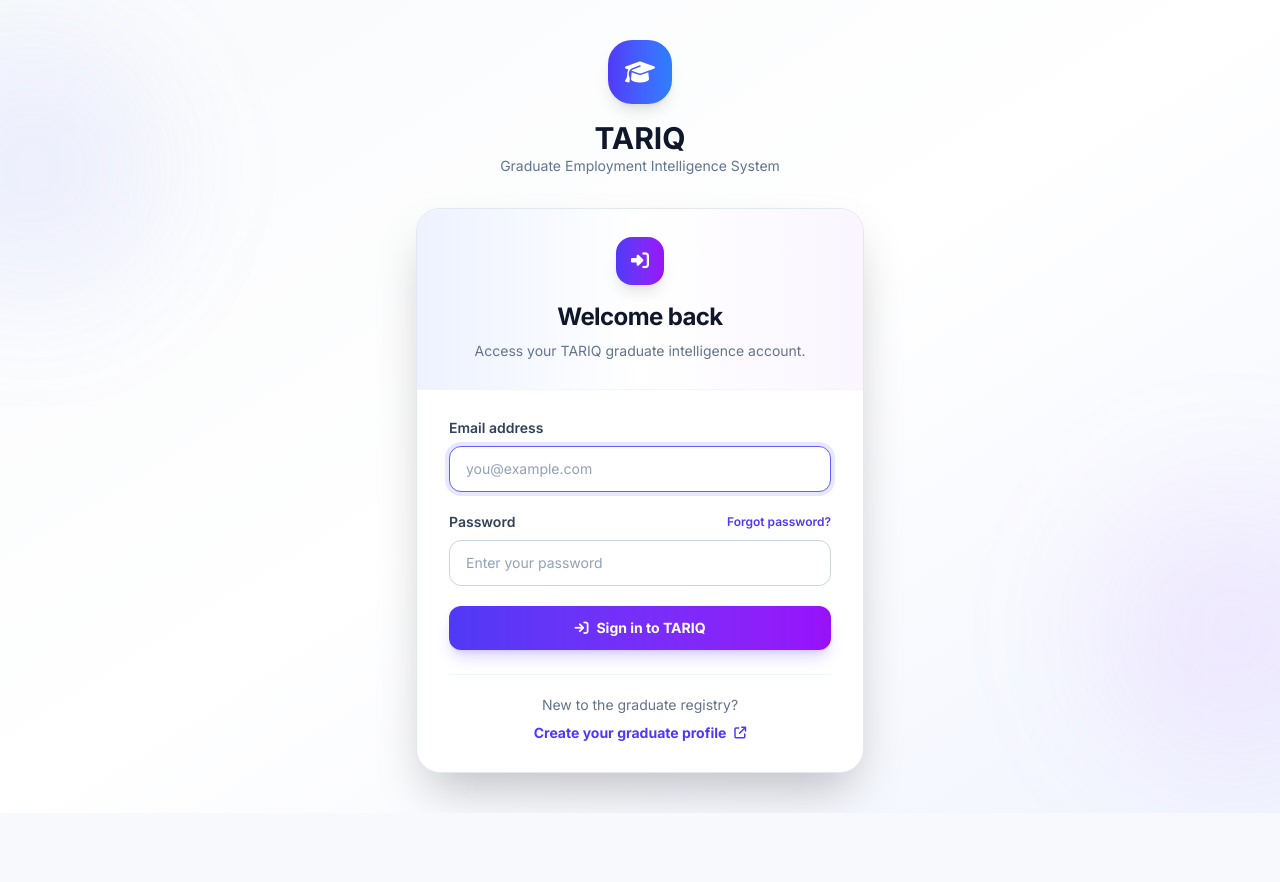
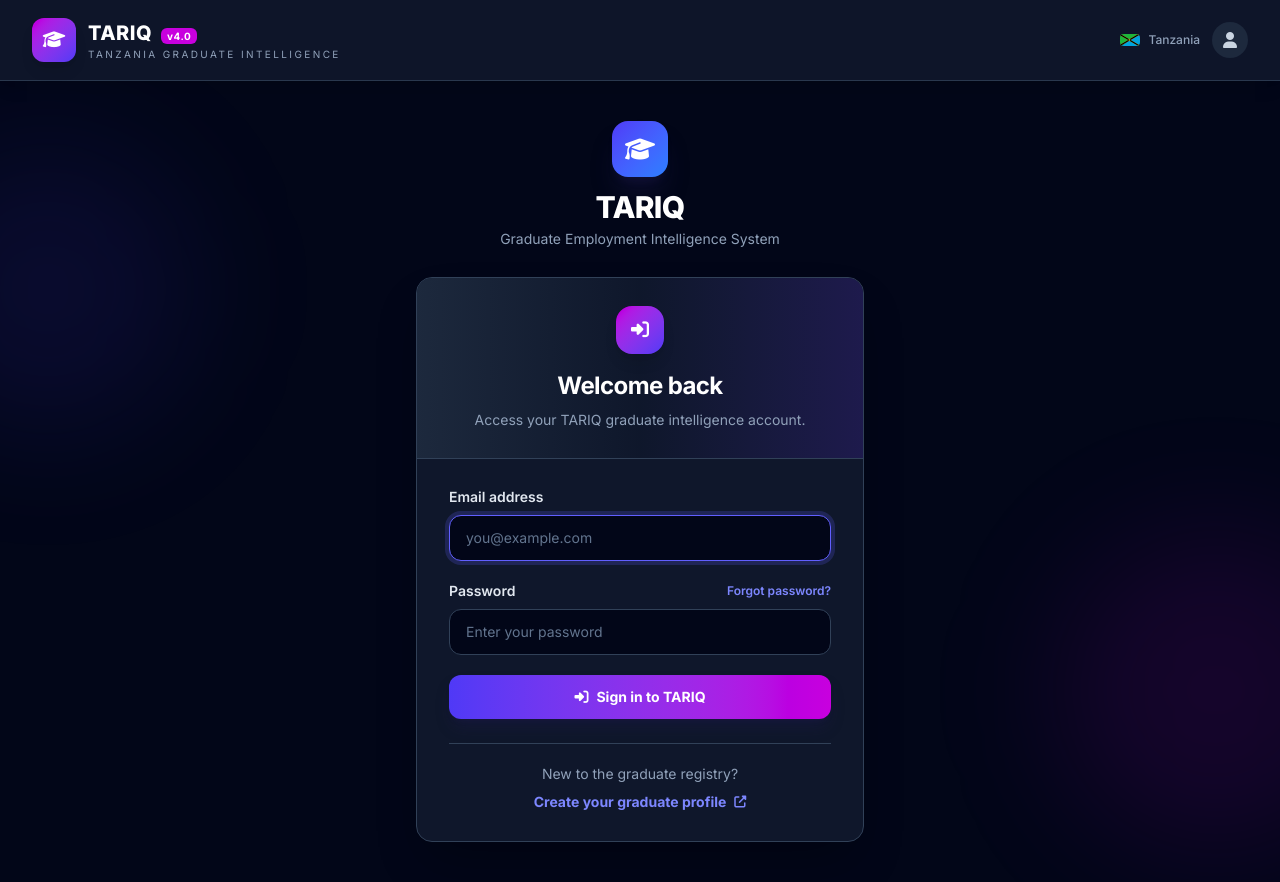
Before and after one commit to admintariq-commits/tariq, a Laravel app: page /login in a window 1280 px wide. Before the commit the page ends 809 px from the top, so only its background shows below. Run offline with Laravel 12, Linux system fonts and the light colour scheme; data comes from the database, SQL or seed files in the repository; data that the repository does not hold is empty; style sheets or scripts are compiled from the project's sources; parts of the project's set-up code (start-up, migrations or seed data) failed here and were passed over.

Commit message:
Restore original dark login appearance

```diff
--- a/resources/views/auth/login.blade.php
+++ b/resources/views/auth/login.blade.php
@@ -3,18 +3,18 @@
 @section('title', 'Login | TARIQ')
 
 @section('content')
-<div class="w-full overflow-hidden rounded-3xl border border-slate-200 bg-white shadow-2xl dark:border-slate-700 dark:bg-slate-900">
-    <div class="border-b border-slate-100 bg-gradient-to-r from-indigo-50 via-white to-purple-50 px-6 py-7 text-center dark:border-slate-800 dark:from-slate-800 dark:via-slate-900 dark:to-indigo-950 sm:px-8">
-        <div class="mx-auto mb-4 flex h-12 w-12 items-center justify-center rounded-2xl bg-gradient-to-r from-indigo-600 to-purple-600 text-white shadow-lg">
+<div class="overflow-hidden rounded-2xl border border-slate-700 bg-slate-900 shadow-2xl shadow-black/30">
+    <div class="border-b border-slate-700 bg-gradient-to-r from-slate-800 via-slate-900 to-indigo-950 px-6 py-7 text-center sm:px-8">
+        <div class="mx-auto mb-4 flex h-12 w-12 items-center justify-center rounded-2xl bg-gradient-to-br from-fuchsia-600 to-indigo-600 text-white shadow-lg">
             <i class="fas fa-sign-in-alt text-lg"></i>
         </div>
-        <h2 class="text-2xl font-bold tracking-tight text-slate-900 dark:text-white">Welcome back</h2>
-        <p class="mt-2 text-sm text-slate-500 dark:text-slate-400">Access your TARIQ graduate intelligence account.</p>
+        <h2 class="text-2xl font-bold tracking-tight text-white">Welcome back</h2>
+        <p class="mt-2 text-sm text-slate-400">Access your TARIQ graduate intelligence account.</p>
     </div>
 
     <div class="px-6 py-7 sm:px-8">
         @if ($errors->any())
-            <div class="mb-5 rounded-xl border border-red-200 bg-red-50 p-4 text-sm text-red-700 dark:border-red-900/70 dark:bg-red-950/40 dark:text-red-200" role="alert">
+            <div class="mb-5 rounded-xl border border-red-800 bg-red-950/50 p-4 text-sm text-red-200" role="alert">
                 <p class="mb-2 font-semibold">Please check the following:</p>
                 <ul class="list-disc space-y-1 pl-5">
                     @foreach ($errors->all() as $error)
@@ -25,7 +25,7 @@
         @endif
 
         @if (session('success'))
-            <div class="mb-5 rounded-xl border border-emerald-200 bg-emerald-50 p-4 text-sm text-emerald-700 dark:border-emerald-900/70 dark:bg-emerald-950/40 dark:text-emerald-200" role="status">
+            <div class="mb-5 rounded-xl border border-emerald-800 bg-emerald-950/50 p-4 text-sm text-emerald-200" role="status">
                 {{ session('success') }}
             </div>
         @endif
@@ -33,28 +33,28 @@
         <form method="POST" action="{{ route('login.post', [], false) }}" class="space-y-5">
             @csrf
             <div>
-                <label for="email" class="mb-2 block text-sm font-semibold text-slate-700 dark:text-slate-200">Email address</label>
-                <input id="email" type="email" name="email" value="{{ old('email') }}" autocomplete="email" required autofocus placeholder="you@example.com" class="block w-full rounded-xl border border-slate-300 bg-white px-4 py-3 text-sm text-slate-900 outline-none transition placeholder:text-slate-400 focus:border-indigo-500 focus:ring-4 focus:ring-indigo-500/15 dark:border-slate-700 dark:bg-slate-950 dark:text-white dark:placeholder:text-slate-500">
+                <label for="email" class="mb-2 block text-sm font-semibold text-slate-200">Email address</label>
+                <input id="email" type="email" name="email" value="{{ old('email') }}" autocomplete="email" required autofocus placeholder="you@example.com" class="block w-full rounded-xl border border-slate-700 bg-slate-950 px-4 py-3 text-sm text-white outline-none transition placeholder:text-slate-500 focus:border-indigo-500 focus:ring-4 focus:ring-indigo-500/20">
             </div>
 
             <div>
                 <div class="mb-2 flex items-center justify-between gap-3">
-                    <label for="password" class="block text-sm font-semibold text-slate-700 dark:text-slate-200">Password</label>
-                    <a href="{{ url('/forgot-password') }}" class="text-xs font-semibold text-indigo-600 hover:text-indigo-500 dark:text-indigo-400 dark:hover:text-indigo-300">Forgot password?</a>
+                    <label for="password" class="block text-sm font-semibold text-slate-200">Password</label>
+                    <a href="{{ url('/forgot-password') }}" class="text-xs font-semibold text-indigo-400 hover:text-indigo-300">Forgot password?</a>
                 </div>
-                <input id="password" type="password" name="password" autocomplete="current-password" required placeholder="Enter your password" class="block w-full rounded-xl border border-slate-300 bg-white px-4 py-3 text-sm text-slate-900 outline-none transition placeholder:text-slate-400 focus:border-indigo-500 focus:ring-4 focus:ring-indigo-500/15 dark:border-slate-700 dark:bg-slate-950 dark:text-white dark:placeholder:text-slate-500">
+                <input id="password" type="password" name="password" autocomplete="current-password" required placeholder="Enter your password" class="block w-full rounded-xl border border-slate-700 bg-slate-950 px-4 py-3 text-sm text-white outline-none transition placeholder:text-slate-500 focus:border-indigo-500 focus:ring-4 focus:ring-indigo-500/20">
             </div>
 
-            <button type="submit" class="flex w-full items-center justify-center gap-2 rounded-xl bg-gradient-to-r from-indigo-600 to-purple-600 px-4 py-3 text-sm font-bold text-white shadow-lg shadow-indigo-600/20 transition hover:-translate-y-0.5 hover:shadow-xl focus:outline-none focus:ring-4 focus:ring-indigo-500/30">
-                <i class="fas fa-arrow-right-to-bracket"></i>
+            <button type="submit" class="flex w-full items-center justify-center gap-2 rounded-xl bg-gradient-to-r from-indigo-600 to-fuchsia-600 px-4 py-3 text-sm font-bold text-white shadow-lg shadow-indigo-950/40 transition hover:-translate-y-0.5 hover:shadow-xl focus:outline-none focus:ring-4 focus:ring-indigo-500/30">
+                <i class="fas fa-sign-in-alt"></i>
                 <span>Sign in to TARIQ</span>
             </button>
         </form>
 
-        <div class="mt-6 border-t border-slate-100 pt-5 text-center dark:border-slate-800">
-            <p class="text-sm text-slate-500 dark:text-slate-400">New to the graduate registry?</p>
-            <a href="{{ route('graduate.register') }}" class="mt-2 inline-flex items-center gap-2 text-sm font-bold text-indigo-600 hover:text-indigo-500 dark:text-indigo-400 dark:hover:text-indigo-300">
-                Create your graduate profile <i class="fas fa-arrow-up-right-from-square text-xs"></i>
+        <div class="mt-6 border-t border-slate-700 pt-5 text-center">
+            <p class="text-sm text-slate-400">New to the graduate registry?</p>
+            <a href="{{ route('graduate.register') }}" class="mt-2 inline-flex items-center gap-2 text-sm font-bold text-indigo-400 hover:text-indigo-300">
+                Create your graduate profile <i class="fas fa-external-link-alt text-xs"></i>
             </a>
         </div>
     </div>
--- a/resources/views/layouts/guest.blade.php
+++ b/resources/views/layouts/guest.blade.php
@@ -1,5 +1,5 @@
 <!DOCTYPE html>
-<html lang="en">
+<html lang="en" class="dark">
 <head>
     <meta charset="UTF-8">
     <meta name="viewport" content="width=device-width, initial-scale=1.0">
@@ -9,22 +9,38 @@
     </style>
     @vite(['resources/css/app.css', 'resources/js/app.js'])
 </head>
-<body class="min-h-screen bg-slate-50 text-slate-900 dark:bg-slate-950 dark:text-slate-100">
-    <div class="relative min-h-screen overflow-hidden bg-gradient-to-br from-slate-50 via-white to-indigo-50/70 py-10 px-4 sm:px-6 lg:px-8 dark:from-slate-950 dark:via-slate-900 dark:to-indigo-950/60">
-        <div class="pointer-events-none absolute -left-24 top-10 h-64 w-64 rounded-full bg-indigo-400/10 blur-3xl dark:bg-indigo-500/10"></div>
-        <div class="pointer-events-none absolute -right-24 bottom-10 h-72 w-72 rounded-full bg-purple-400/10 blur-3xl dark:bg-purple-500/10"></div>
-        <div class="relative flex min-h-[calc(100vh-5rem)] flex-col justify-center">
-        <div class="mx-auto w-full max-w-md">
-            <div class="mb-8 text-center">
-                <div class="mx-auto mb-4 h-16 w-16 rounded-3xl bg-gradient-to-r from-indigo-600 to-blue-500 flex items-center justify-center text-white shadow-lg">
+<body class="min-h-screen bg-slate-950 text-slate-100">
+    <header class="border-b border-slate-700/80 bg-slate-900/95 shadow-lg shadow-black/10">
+        <div class="mx-auto flex h-20 max-w-7xl items-center justify-between px-4 sm:px-6 lg:px-8">
+            <a href="{{ url('/') }}" class="flex items-center gap-3" aria-label="TARIQ home">
+                <span class="flex h-11 w-11 items-center justify-center rounded-xl bg-gradient-to-br from-fuchsia-600 to-indigo-600 text-white shadow-lg">
+                    <i class="fas fa-graduation-cap text-lg"></i>
+                </span>
+                <span>
+                    <span class="block text-xl font-extrabold tracking-wide text-white">TARIQ <span class="ml-1 rounded-md bg-fuchsia-600 px-1.5 py-0.5 text-[10px] font-bold text-white">v4.0</span></span>
+                    <span class="block text-[10px] uppercase tracking-[0.24em] text-slate-400">Tanzania Graduate Intelligence</span>
+                </span>
+            </a>
+            <div class="flex items-center gap-3 text-slate-400">
+                <span class="hidden items-center gap-2 text-xs font-medium sm:flex"><img src="{{ asset('images/tanzania-flag.svg') }}" alt="Tanzania flag" class="h-3 w-5 rounded-sm object-cover"> Tanzania</span>
+                <span class="flex h-9 w-9 items-center justify-center rounded-full bg-slate-800 text-slate-300"><i class="fas fa-user"></i></span>
+            </div>
+        </div>
+    </header>
+
+    <main class="relative flex min-h-[calc(100vh-5rem)] items-center justify-center overflow-hidden px-4 py-10 sm:px-6 lg:px-8">
+        <div class="pointer-events-none absolute -left-24 top-16 h-72 w-72 rounded-full bg-indigo-600/10 blur-3xl"></div>
+        <div class="pointer-events-none absolute -right-24 bottom-8 h-80 w-80 rounded-full bg-fuchsia-600/10 blur-3xl"></div>
+        <div class="relative w-full max-w-md">
+            <div class="mb-7 text-center">
+                <div class="mx-auto mb-3 flex h-14 w-14 items-center justify-center rounded-2xl bg-gradient-to-br from-indigo-600 to-blue-500 text-white shadow-xl shadow-indigo-950/40">
                     <i class="fas fa-graduation-cap text-2xl"></i>
                 </div>
-                <h1 class="text-3xl font-bold">TARIQ</h1>
-                <p class="text-sm text-slate-500 dark:text-slate-400">Graduate Employment Intelligence System</p>
+                <h1 class="text-3xl font-extrabold tracking-tight text-white">TARIQ</h1>
+                <p class="mt-1 text-sm text-slate-400">Graduate Employment Intelligence System</p>
             </div>
             @yield('content')
         </div>
-        </div>
-    </div>
+    </main>
 </body>
 </html>
```
